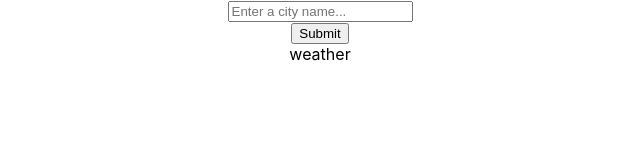
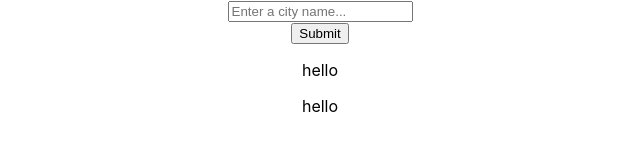
Before and after one commit to tandica/weather-app-react, a React (Create React App) app: page / in a window 1280 px wide. Shown: the top 166 px of the page, without its empty margins (320-960 px from the left). Built offline with nearby package versions, Linux system fonts and the light colour scheme.

Commit message:
allow for state to update properly and display result in console

```diff
--- a/src/components/Form.jsx
+++ b/src/components/Form.jsx
@@ -1,6 +1,6 @@
 import { useState, useEffect } from "react";
-
-import axios from "axios";
+import WeatherList from "./WeatherList";
+//import axios from "axios";
 require("dotenv").config();
 
 export default function Form(props) {
@@ -18,15 +18,20 @@ export default function Form(props) {
 
   //have to do two more get requests - one for forecast and one for precipitation
   //const currentWeatherURL = `https://api.openweathermap.org/data/2.5/weather?q=${input}&cnt=7&appid=38f1fbc74deb031d79636062ba66d984`;
-  const forecastURL = `https://api.openweathermap.org/data/2.5/forecast?q=${input}&cnt=7&appid=38f1fbc74deb031d79636062ba66d984`;
-  async function getWeatherData(e) {
-    e.preventDefault();
-    const data = await fetch(forecastURL).then((res) => {
-      res.json().then((data) => {
-        console.log("dataaaa ", data);
-        setForecast({ data: data });
-      });
-    });
+  //const forecastURL = `https://api.openweathermap.org/data/2.5/forecast?q=${input}&cnt=7&appid=38f1fbc74deb031d79636062ba66d984`;
+
+  // async function getWeatherData(e) {
+  //   e.preventDefault();
+  //   const data = await fetch(
+  //     `https://api.openweathermap.org/data/2.5/forecast?q=${input}&cnt=7&appid=38f1fbc74deb031d79636062ba66d984`
+  //   ).then((res) => {
+  //     res.json().then((data) => {
+  //       console.log("dataaaa ", data);
+  //       setForecast({ data: data });
+  //     });
+  //   });
+
+  //console.log("data fetchhhh", data);
   // axios
   //   .get(currentWeatherURL)
   //   .then((data) => {
@@ -50,8 +55,19 @@ export default function Form(props) {
   //   .catch((error) => {
   //     console.log(error);
   //   });
+
+  // }, [input]);
+  async function getWeatherData(e) {
+    e.preventDefault();
+
+    const data = await fetch(
+      `https://api.openweathermap.org/data/2.5/forecast?q=${input}&cnt=7&appid=38f1fbc74deb031d79636062ba66d984`
+    )
+      .then((res) => res.json())
+      .then((data) => data);
+
+    setForecast({ data: data });
   }
-  // }, [input]);
 
   function handleSubmit(e) {
     e.preventDefault();
@@ -62,6 +78,7 @@ export default function Form(props) {
   }
 
   return (
+    <div>
       <form className="input-form" onSubmit={handleSubmit}>
         <div>
           <input
@@ -84,5 +101,9 @@ export default function Form(props) {
           Submit
         </button>
       </form>
+      <div>
+        <WeatherList data={forecast.data} />
+      </div>
+    </div>
   );
 }
--- a/src/components/WeatherList.jsx
+++ b/src/components/WeatherList.jsx
@@ -1,11 +1,14 @@
-import { useState, useEffect } from "react";
+import React, { useState, useEffect, Fragment } from "react";
 import axios from "axios";
 import Weather from "./Weather";
 require("dotenv").config();
 
 export default function WeatherList(props) {
+  const { data } = props;
+  console.log("data $$$$", data);
+  console.log("data -----", props.city);
   // const [input, setInput] = useState("");
-  const [weatherData, setWeatherData] = useState([]);
+  //const [weatherData, setWeatherData] = useState([]);
 
   // useEffect(() => {
   //const openWeatherURL = `https://api.openweathermap.org/data/2.5/weather?q=${props.input}&appid=38f1fbc74deb031d79636062ba66d984`;
@@ -34,9 +37,9 @@ export default function WeatherList(props) {
   // }, [props.input]);
 
   return (
-    <div>
-      weather
-      <div className="weather-container"></div>
+    <div className="weather-container">
+      {/* <p>{data.city.name}</p> */}
+      <p>hello</p>
     </div>
   );
 }
```
Lines whose indentation alone changed are shown as unchanged.
